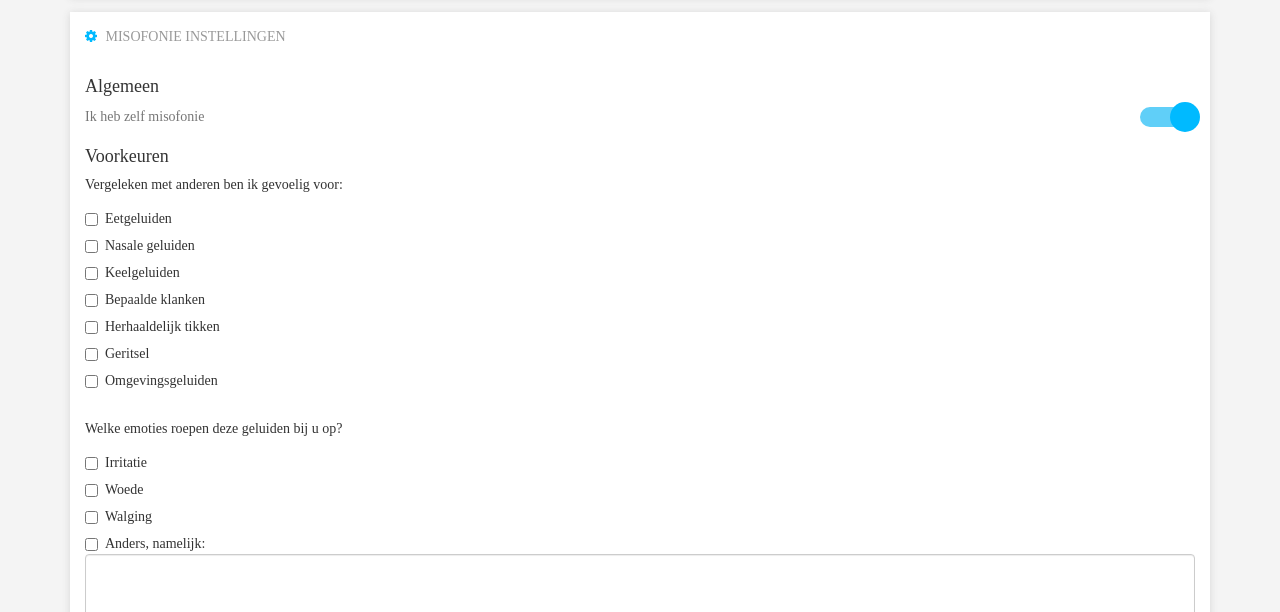
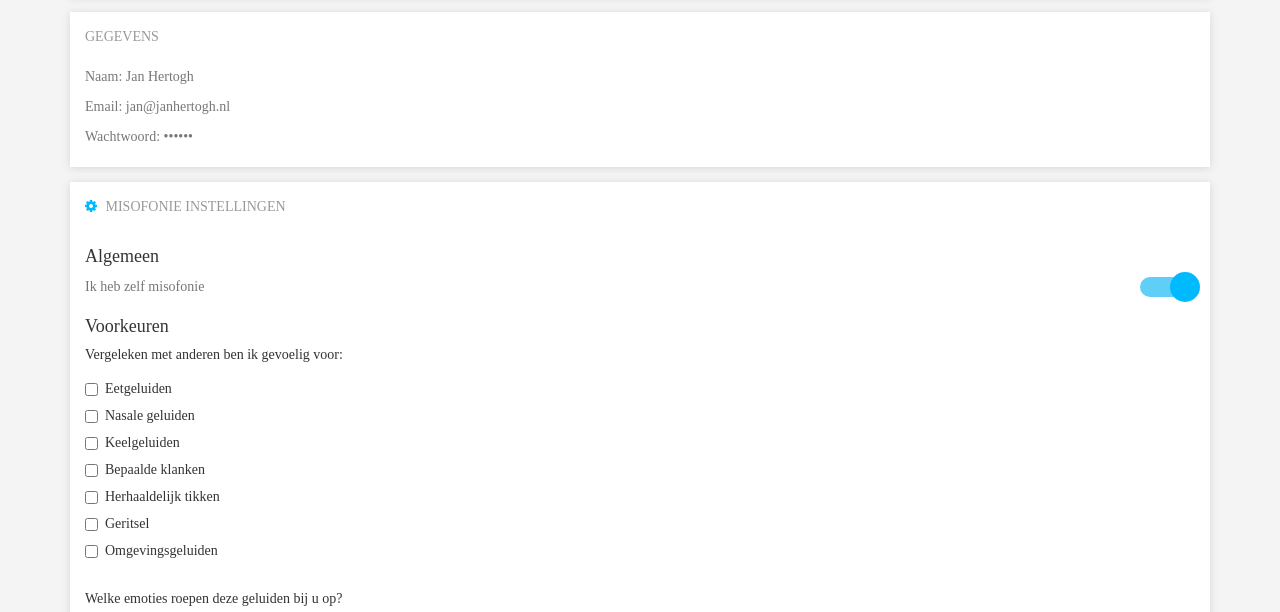
Before and after one commit to EmielZuurbier/AMC-Misofonie-App, a plain HTML site: page index.html at #!/instellingen in a window 1280 px wide. Shown: the part 188-800 px from the top of the page. Drawn offline with nearby package versions, Linux system fonts and the light colour scheme; some packages are replaced by stand-ins of ours.

Commit message:
Minor profiel update

```diff
--- a/views/page-settings.html
+++ b/views/page-settings.html
@@ -13,7 +13,16 @@
                     </div>
                 </div>
             </div>
-
+            <div class="card">
+                <div class="card-header">
+                    <h3>Gegevens</h3>
+                </div>
+                <div class="card-body card-padding">
+                    <p>Naam: Jan Hertogh</p>
+                    <p>Email: jan@janhertogh.nl</p>
+                    <p>Wachtwoord: &#8226;&#8226;&#8226;&#8226;&#8226;&#8226;</p>
+                </div>
+            </div>
             <form role="form" class="form-horizontal">
                 <div class="card">
                     <div class="card-header">
```
Also changed, not shown: Readme.md.
